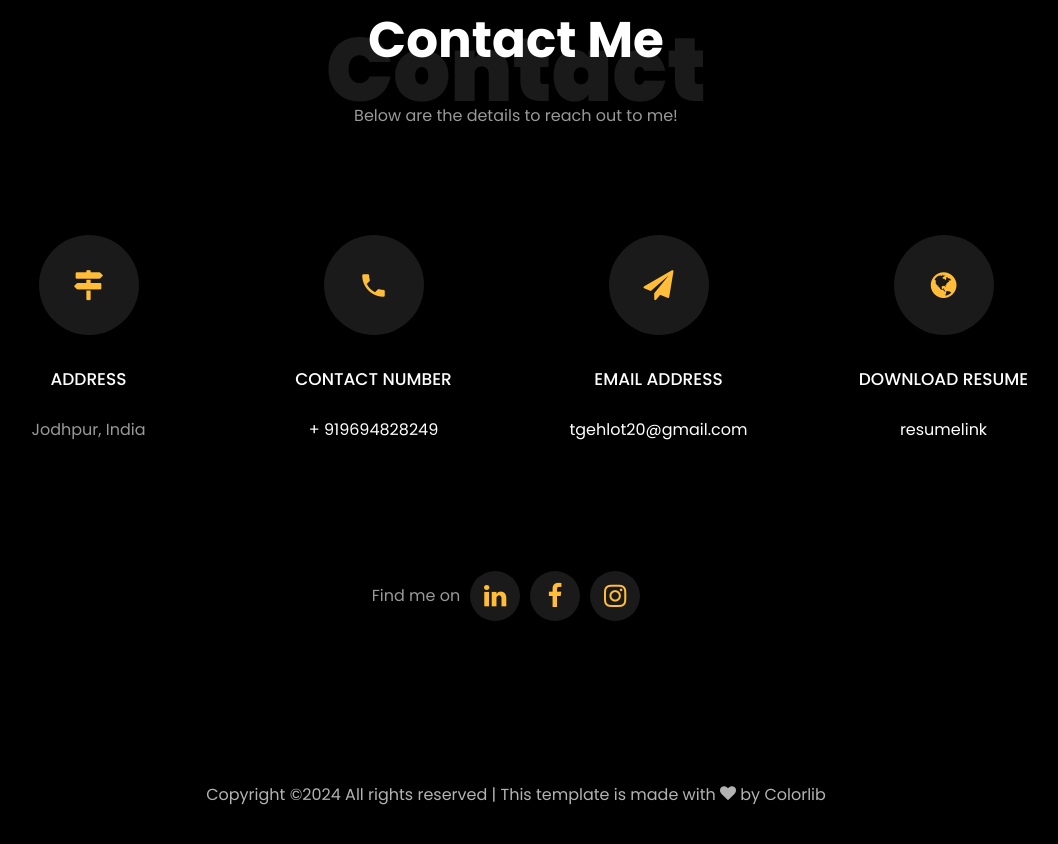
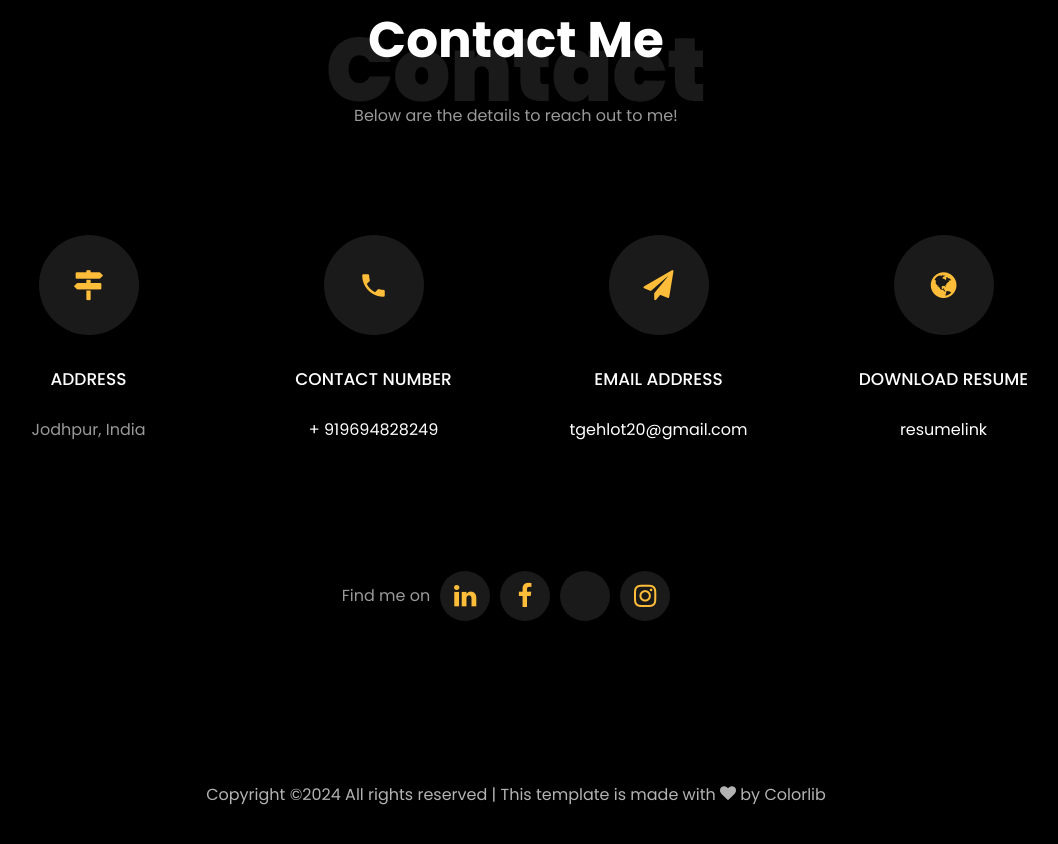
Before and after one commit to TarunGehlot2024/CheckOutMy.portfolio, a plain HTML site: page index.html in a window 1280 px wide. Shown: the part 5689-6533 px from the top of the page, without its empty margins (124-1182 px from the left). Drawn offline with Linux system fonts and the light colour scheme; files whose address does not match are found by name.

Commit message:
Update index.html

```diff
--- a/index.html
+++ b/index.html
@@ -589,6 +589,7 @@ T       			he task: Analyzed pizza sales data
 					  <li class="ftco-animate normal-txt">Find me on  </li>
 					  <li class="ftco-animate"><a href="https://www.linkedin.com/in/tarun-gehlot-b692aa249/"><span class="icon-linkedin"></span></a></li>
 					  <li class="ftco-animate"><a href="https://www.facebook.com/tarun.gehlot.5015"><span class="icon-facebook"></span></a></li>
+					  <li class="ftco-animate"><a href="https://accounts.snapchat.com/v2/welcome"><span class="icon-Snapchat"></span></a></li>
 				      <li class="ftco-animate"><a href="https://www.instagram.com/__mr_tansa1999/"><span class="icon-instagram"></span></a></li>
 					  <li
 		   </div>
```
